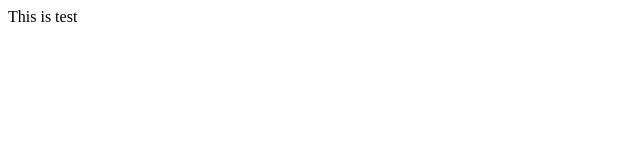
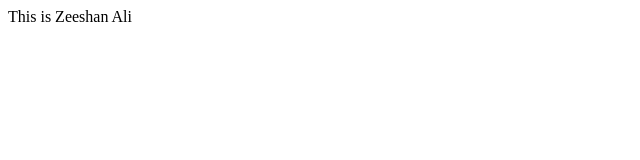
Before and after one commit to zeeshanali90233/web-media-content, a plain HTML site: page index.html in a window 1280 px wide. Shown: the full height of the page, 0-640 px from the left. Drawn offline with Linux system fonts and the light colour scheme.

Commit message:
Name Correction

```diff
--- a/index.html
+++ b/index.html
@@ -6,6 +6,6 @@
     <title>Document</title>
 </head>
 <body>
-    This is test
+    This is Zeeshan Ali
 </body>
 </html>
```
